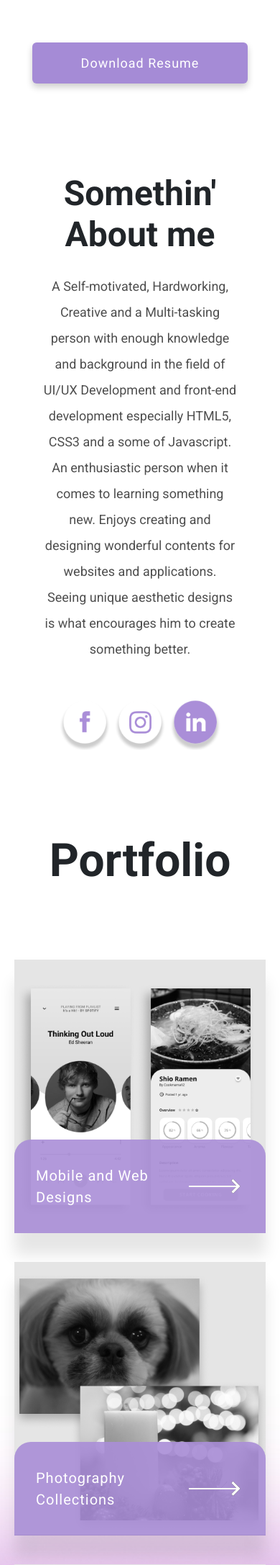
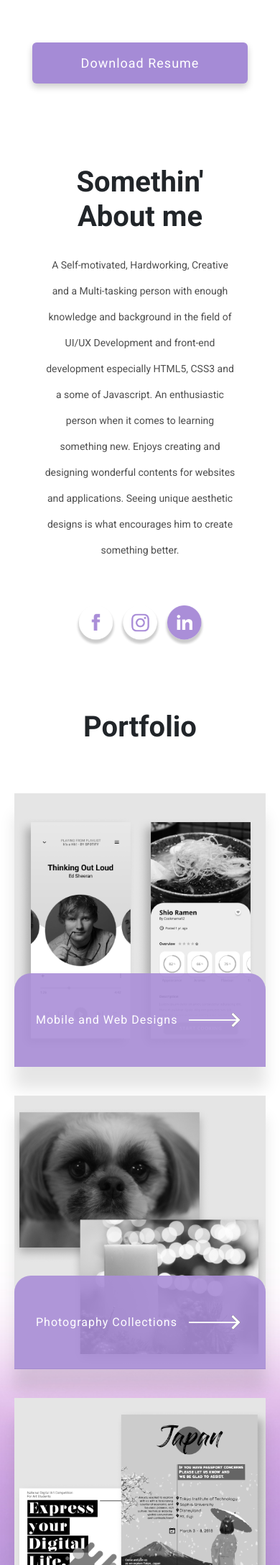
Before and after one commit to jodieumali/mydomain, a PHP site: page / in a window 390 px wide. Shown: the part 581-2755 px from the top of the page at 72% size. Run offline with PHP 8.4, Linux system fonts and the light colour scheme; some libraries are stand-ins or nearby versions.

Commit message:
Renew Files again

```diff
--- a/index.php
+++ b/index.php
@@ -183,9 +183,9 @@
                     </div>
                 </div>
                 <!------------------------------>
-
-            <div id="toportfolio1" id="toportfolio" class="third-part-container">
-                <div class="row no-gutters">
+            <div id="toportfolio1"></div>
+            <div id="toportfolio" class="third-part-container">
+                <div id="flex-portfolio" class="row no-gutters">
                     <div class="portfolio-content col-sm-10 offset-sm-1">
                         <div class="portfolio-title d-flex justify-content-center">
                             <h1>Portfolio</h1>
--- a/styles/main.css
+++ b/styles/main.css
@@ -250,26 +250,28 @@ body {
 .about-mobile {
   display: none; }
 
+#flex-portfolio {
+  width: 100%;
+  height: 100%;
+  display: flex;
+  justify-content: center !important;
+  align-items: center !important; }
+
 .third-part-container {
   width: 100%;
-  height: 1080px;
-  max-height: 2080px;
   background-image: url("../images/portfoliobg.jpg");
   background-size: cover;
   background-position: center;
   background-repeat: no-repeat;
   position: relative; }
   .third-part-container .portfolio-content {
-    height: 980px;
-    position: absolute;
-    top: 50%;
-    transform: translateY(-50%);
     display: flex;
     flex-direction: column;
     justify-content: center;
-    align-items: space-around; }
+    align-items: space-around;
+    margin: 20px 0px; }
     .third-part-container .portfolio-content .portfolio-title {
-      margin-bottom: 70px; }
+      margin-bottom: 40px; }
       .third-part-container .portfolio-content .portfolio-title h1 {
         font-family: "Roboto", sans-serif;
         font-size: 64px;
@@ -539,7 +541,7 @@ body {
   .about-mobile {
     display: block !important;
     position: relative !important;
-    height: 900px !important; }
+    height: 800px !important; }
     .about-mobile .about-holder {
       width: 300px;
       position: relative;
@@ -553,32 +555,33 @@ body {
     .about-mobile section:nth-child(1) h1 {
       font-family: "Roboto", sans-serif;
       font-weight: 700;
-      font-size: 48px;
-      margin-bottom: 0;
-      margin-top: 50px; }
+      font-size: 40px;
+      margin-bottom: 0; }
     .about-mobile section:nth-child(2) {
       margin-top: 25px; }
       .about-mobile section:nth-child(2) p {
         font-family: "Roboto", sans-serif;
-        font-size: 18px;
+        font-size: 14px;
         line-height: 36px;
         color: #4e4e4e;
         font-weight: 400;
         margin-bottom: 0; }
     .about-mobile .section3 {
-      margin-top: 45px; }
+      margin-top: 45px;
+      transform: scale(0.8); }
 
   .stud {
     display: none !important; }
 
   .third-part-container {
     width: 100%;
-    height: 1600px !important;
     background-image: url("../images/portfoliobg.jpg");
     background-size: cover;
     background-position: center;
     background-repeat: no-repeat;
     position: relative; }
+    .third-part-container .portfolio-title h1 {
+      font-size: 40px !important; }
     .third-part-container .portfolio-works .box {
       width: 380px !important;
       height: 380px !important;
@@ -586,6 +589,9 @@ body {
       position: relative;
       margin: 20px;
       box-shadow: 0px 30px 20px rgba(0, 0, 0, 0.1); }
+
+  .third-part-container .portfolio-content .portfolio-works .box .to-works label {
+    font-size: 16px !important; }
 
   .to-email {
     background-color: white;
@@ -601,11 +607,11 @@ body {
     box-sizing: border-box; }
     .to-email label {
       font-family: "Roboto", sans-serif;
-      font-size: 10px; }
+      font-size: 14px !important; }
     .to-email h1 {
       font-family: "Roboto", sans-serif;
-      font-size: 13px;
-      letter-spacing: 0px;
+      font-size: 20px !important;
+      letter-spacing: 0px !important;
       font-weight: 700; } }
 /* ===================================================================*/
 /* ===================================================================*/
@@ -800,7 +806,6 @@ body {
 
   .third-part-container {
     width: 100%;
-    height: 1800px !important;
     background-image: url("../images/portfoliobg.jpg");
     background-size: cover;
     background-position: center;
@@ -1016,7 +1021,6 @@ body {
 
   .third-part-container {
     width: 100%;
-    height: 1800px !important;
     background-image: url("../images/portfoliobg.jpg");
     background-size: cover;
     background-position: center;
@@ -1052,7 +1056,6 @@ body {
 
   .third-part-container {
     width: 100%;
-    height: 1800px;
     background-image: url("../images/portfoliobg.jpg");
     background-size: cover;
     background-position: center;
@@ -1068,8 +1071,6 @@ body {
 
   .third-part-container {
     width: 100%;
-    height: 1280px;
-    max-height: 2080px;
     background-image: url("../images/portfoliobg.jpg");
     background-size: cover;
     background-position: center;
--- a/styles/main.scss
+++ b/styles/main.scss
@@ -192,12 +192,16 @@ body{
     display: none;
 }
 
+#flex-portfolio{
+    width: 100%; height: 100%; display: flex; justify-content: center !important; align-items: center !important;
+}
+
 .third-part-container{
-    width: 100%; height: 1080px; max-height: 2080px; background-image: url("../images/portfoliobg.jpg"); background-size: cover; background-position: center; background-repeat: no-repeat; position: relative;
+    width: 100%; background-image: url("../images/portfoliobg.jpg"); background-size: cover; background-position: center; background-repeat: no-repeat; position: relative;
     .portfolio-content{
-        height: 980px; position: absolute; top: 50%; transform: translateY(-50%); display: flex; flex-direction: column; justify-content: center; align-items: space-around;
+        display: flex; flex-direction: column; justify-content: center; align-items: space-around; margin: 20px 0px;
         .portfolio-title{
-            margin-bottom: 70px;
+            margin-bottom: 40px;
             h1{
                 font-family: $roboto-label; font-size: 64px; font-weight: 700;
             }
@@ -362,43 +366,51 @@ body{
         display: none !important;
     }
     .about-mobile{
-        display: block !important; position: relative !important; height: 900px !important;
+        display: block !important; position: relative !important; height: 800px !important;
         .about-holder{
                 width: 300px; position: relative; top: 50%; left: 50%; transform: translate(-50%,-50%); text-align: center; padding: 15px; box-sizing: border-box; margin-top: 50px;
             }
             section:nth-child(1){
                 h1{
-                    font-family: $roboto-label; font-weight: 700; font-size: 48px; margin-bottom: 0; margin-top: 50px;
+                    font-family: $roboto-label; font-weight: 700; font-size: 40px; margin-bottom: 0;
                 }
             }
             section:nth-child(2){
                 margin-top: 25px;
                 p{
-                    font-family: $roboto-label; font-size: 18px; line-height: 36px; color: $black; font-weight: 400; margin-bottom: 0;
+                    font-family: $roboto-label; font-size: 14px; line-height: 36px; color: $black; font-weight: 400; margin-bottom: 0;
                 }
             }
             .section3{
-                margin-top: 45px;
+                margin-top: 45px; transform: scale(.8);
             }
     }
     .stud{
         display: none !important;
     }
     .third-part-container{
-        width: 100%; height: 1600px !important;background-image: url("../images/portfoliobg.jpg"); background-size: cover; background-position: center; background-repeat: no-repeat; position: relative;
+        width: 100%; background-image: url("../images/portfoliobg.jpg"); background-size: cover; background-position: center; background-repeat: no-repeat; position: relative;
+        .portfolio-title{
+            h1{
+                font-size: 40px !important;
+            }
+        }
         .portfolio-works{
             .box{
                 width: 380px !important; height: 380px !important; background-color: $black; position: relative; margin: 20px; box-shadow: 0px 30px 20px rgba(0,0,0,0.1);
             }
         }
     }
+    .third-part-container .portfolio-content .portfolio-works .box .to-works label{
+        font-size: 16px !important;
+    }
     .to-email{
         background-color: white; border-radius: 18px; box-shadow: 0px 30px 25px rgba(0,0,0,.3); width: auto !important; height: 105px; display: flex; flex-direction: column; justify-content: center; align-items: center; padding: 10px; box-sizing: border-box;
         label{
-            font-family: $roboto-label; font-size: 10px;
+            font-family: $roboto-label; font-size: 14px !important;
         }
         h1{
-            font-family: $roboto-label; font-size: 13px; letter-spacing: 0px; font-weight: 700;
+            font-family: $roboto-label; font-size: 20px !important; letter-spacing: 0px !important; font-weight: 700;
         }
     }
 }
@@ -520,7 +532,7 @@ body{
         display: none !important;
     }
     .third-part-container{
-        width: 100%; height: 1800px !important;background-image: url("../images/portfoliobg.jpg"); background-size: cover; background-position: center; background-repeat: no-repeat; position: relative;
+        width: 100%; background-image: url("../images/portfoliobg.jpg"); background-size: cover; background-position: center; background-repeat: no-repeat; position: relative;
     }
     .to-email{
         background-color: white; border-radius: 18px; box-shadow: 0px 30px 25px rgba(0,0,0,.3); width: 440px !important; height: 105px; display: flex; flex-direction: column; justify-content: center; align-items: center; padding: 10px; box-sizing: border-box;
@@ -650,7 +662,7 @@ body{
         display: none !important;
     }
     .third-part-container{
-        width: 100%; height: 1800px !important;background-image: url("../images/portfoliobg.jpg"); background-size: cover; background-position: center; background-repeat: no-repeat; position: relative;
+        width: 100%; background-image: url("../images/portfoliobg.jpg"); background-size: cover; background-position: center; background-repeat: no-repeat; position: relative;
     }
 }
 
@@ -692,7 +704,7 @@ body{
         }
     }
     .third-part-container{
-        width: 100%; height: 1800px; background-image: url("../images/portfoliobg.jpg"); background-size: cover; background-position: center; background-repeat: no-repeat; position: relative;
+        width: 100%; background-image: url("../images/portfoliobg.jpg"); background-size: cover; background-position: center; background-repeat: no-repeat; position: relative;
     }
 }
 
@@ -708,7 +720,7 @@ body{
         }
     }
     .third-part-container{
-        width: 100%; height: 1280px; max-height: 2080px; background-image: url("../images/portfoliobg.jpg"); background-size: cover; background-position: center; background-repeat: no-repeat; position: relative;
+        width: 100%; background-image: url("../images/portfoliobg.jpg"); background-size: cover; background-position: center; background-repeat: no-repeat; position: relative;
     }
 }
 
```
Also changed, not shown: 1 other file.
